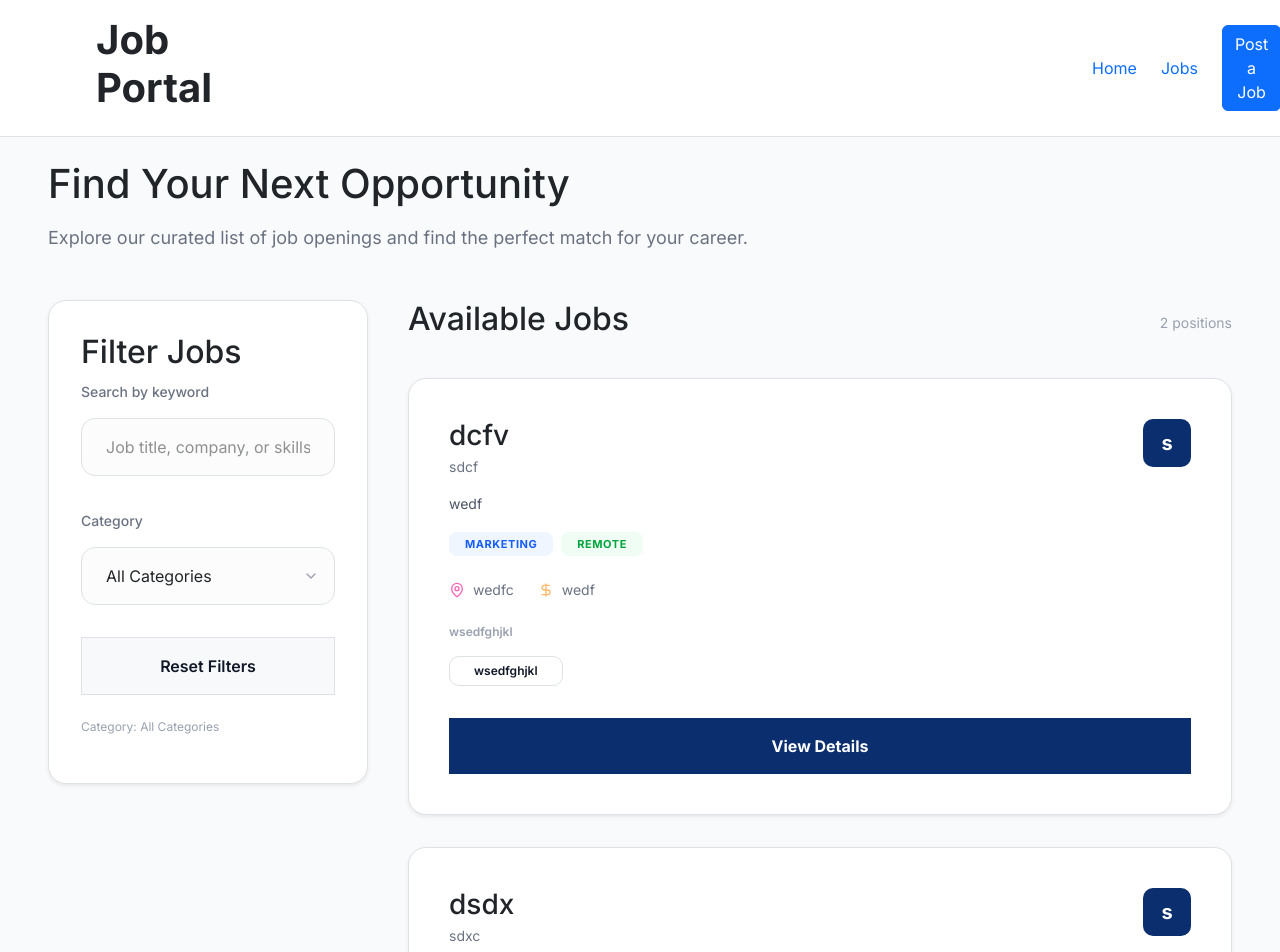
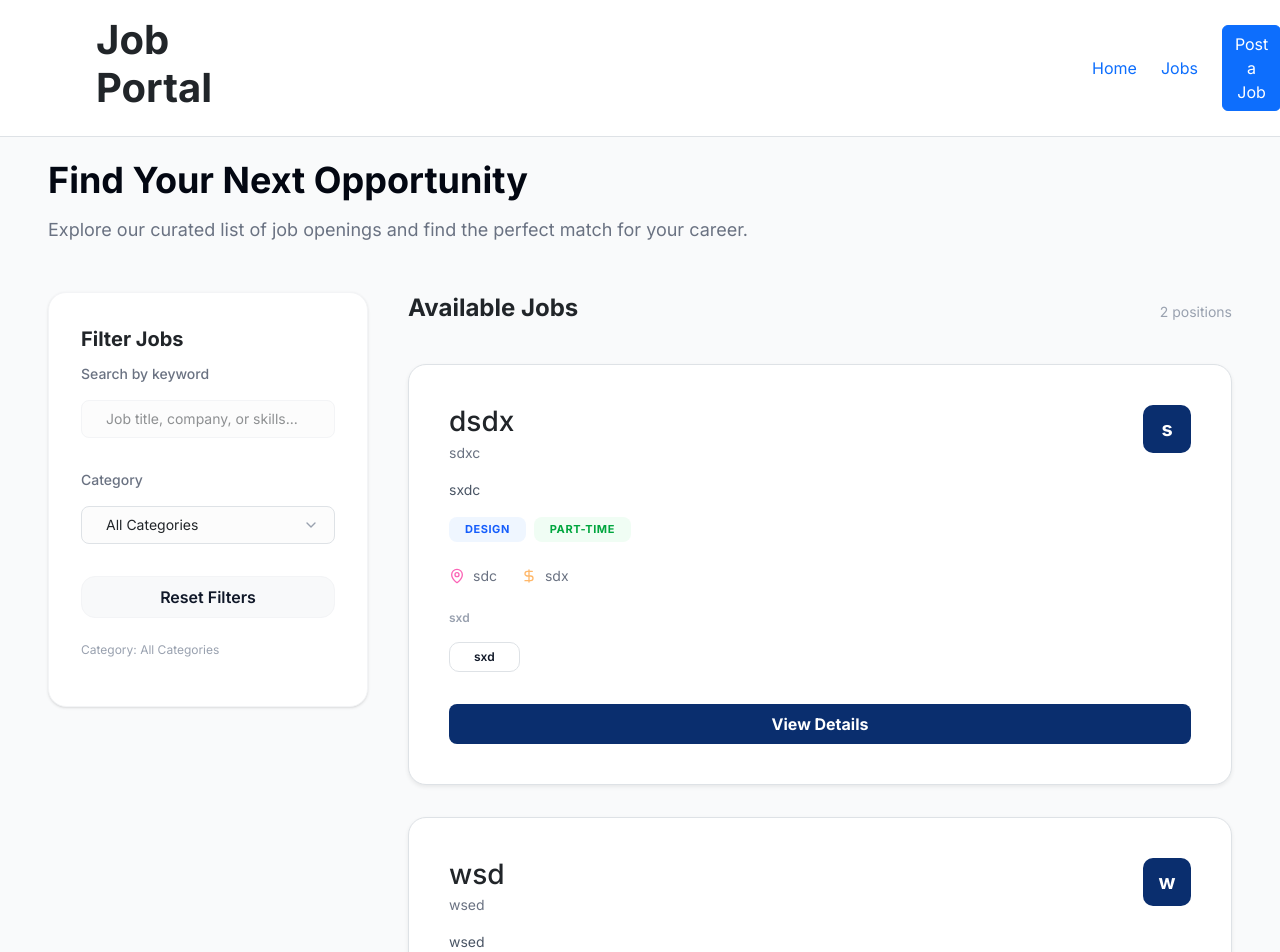
Before and after one commit to xamidovakbar134-tech/1-loyiha, a Next.js app: page /jobs in a window 1280 px wide. Shown: the top 952 px of the page. Built offline with nearby package versions, Linux system fonts and the light colour scheme; data requests are answered from the project's data file.

Commit message:
xatolar tuzatilindi

```diff
--- a/app/Banner.tsx
+++ b/app/Banner.tsx
@@ -22,9 +22,9 @@ const CareerBanner = () => {
             </button>
           </Link>
           <Link href={"/admin/createJob"}>
-          <button className="px-3 py-2 rounded-2 bg-transparent! border border-blue-300/50! text-white font-semibold! rounded-md! hover:bg-white/10! transition-all! duration-200!">
-            Post a Job
-          </button>
+            <button className="px-3 py-2 rounded-2 bg-transparent! border border-blue-300/50! text-white font-semibold! rounded-md! hover:bg-white/10! transition-all! duration-200!">
+              Post a Job
+            </button>
           </Link>
         </div>
       </div>
--- a/app/Footer.tsx
+++ b/app/Footer.tsx
@@ -18,7 +18,7 @@ const Footer = () => {
           <ul className="flex flex-col gap-3">
             <li>
               <a
-                href="#"
+                href="jobs"
                 className="hover:text-white!  text-white transition-colors! duration-200! text-decoration-none"
               >
                 Browse Jobs
@@ -26,7 +26,7 @@ const Footer = () => {
             </li>
             <li>
               <a
-                href="#"
+                href="/admin/createJob"
                 className="hover:text-white! text-white transition-colors! duration-200! text-decoration-none"
               >
                 Post a Job
--- a/app/admin/adminJobs/page.tsx
+++ b/app/admin/adminJobs/page.tsx
@@ -43,7 +43,6 @@ const JobsManagement = () => {
         setJobs(jobs.filter((job) => job.id !== id));
       } catch (error) {
         console.log(error);
-
       }
     }
   };
@@ -61,7 +60,9 @@ const JobsManagement = () => {
     <div className=" min-h-screen">
       <div className="mb-8 flex justify-between items-end">
         <div>
-          <h1 className="text-3xl! font-bold! text-gray-900!">Jobs Management</h1>
+          <h1 className="text-3xl! font-bold! text-gray-900!">
+            Jobs Management
+          </h1>
           <p className="text-gray-500! mt-1">Manage all your job postings</p>
         </div>
         <Link href={"/admin/createJob"} className="text-decoration-none">
--- a/app/jobs/[id]/page.tsx
+++ b/app/jobs/[id]/page.tsx
@@ -55,32 +55,32 @@ export default function JobDetailsPage() {
           <ArrowLeft size={16} className="mr-2" /> Back to Jobs
         </Link>
 
-        <div className="bg-white rounded-2xl border border-gray-100 shadow-sm p-10 mb-8">
-          <div className="flex justify-between items-start">
+        <div className="bg-white rounded-2xl! border border-gray-100! shadow-sm! p-10 mb-8">
+          <div className="flex justify-between items-start!">
             <div>
-              <h1 className="text-4xl font-bold text-gray-900 mb-3">
+              <h1 className="text-4xl! font-bold! text-gray-900! mb-3">
                 {job.title}
               </h1>
-              <p className="text-[#0a2e6e] text-xl font-semibold mb-6">
+              <p className="text-[#0a2e6e] text-xl! font-semibold! mb-6">
                 {job.company}
               </p>
 
               <div className="flex gap-3">
-                <span className="px-3 py-1.5 bg-[#eef2ff] text-[#3730a3] rounded-md text-xs font-bold">
+                <span className="px-3 py-1.5 bg-[#eef2ff] text-[#3730a3] rounded-md! text-xs! font-bold!">
                   {job.category}
                 </span>
-                <span className="px-3 py-1.5 bg-[#f0f9ff] text-[#0369a1] rounded-md text-xs font-bold">
+                <span className="px-3 py-1.5 bg-[#f0f9ff] text-[#0369a1] rounded-md! text-xs! font-bold!">
                   {job.location}
                 </span>
               </div>
             </div>
-            <div className="text-[#c2410c] text-3xl font-extrabold">
+            <div className="text-[#c2410c] text-3xl! font-extrabold!">
               {job.salary}
             </div>
           </div>
 
           <div className="mt-10 border-t border-gray-100 pt-8">
-            <button className="bg-[#0a2e6e] hover:bg-[#07245a] text-white px-16 py-3 rounded-xl font-bold text-lg transition shadow-lg">
+            <button className="bg-[#0a2e6e] hover:bg-[#07245a] text-white px-16 py-2 rounded-xl! font-bold! text-lg! transition! shadow-lg1">
               Apply Now
             </button>
           </div>
@@ -88,26 +88,26 @@ export default function JobDetailsPage() {
 
         <div className="grid grid-cols-1 lg:grid-cols-[1fr,350px] gap-8">
           <div className="space-y-8">
-            <div className="bg-white rounded-2xl border border-gray-100 shadow-sm p-10">
-              <h2 className="text-2xl font-bold text-gray-900 mb-6">
+            <div className="bg-white rounded-2xl! border border-gray-100 shadow-sm! p-10">
+              <h2 className="text-2xl! font-bold! text-gray-900! mb-6">
                 Job Description
               </h2>
-              <p className="text-gray-600 leading-relaxed text-lg">
+              <p className="text-gray-600! leading-relaxed! text-lg!">
                 {job.description}
               </p>
             </div>
 
-            <div className="bg-white rounded-2xl border border-gray-100 shadow-sm p-10">
-              <h2 className="text-2xl font-bold text-gray-900 mb-6">
+            <div className="bg-white rounded-2xl! border border-gray-100! shadow-sm! p-10">
+              <h2 className="text-2xl! font-bold! text-gray-900! mb-6">
                 Requirements
               </h2>
               <ul className="space-y-4">
                 {job.skills?.map((skill, index) => (
                   <li
                     key={index}
-                    className="flex items-center text-gray-600 text-lg"
+                    className="flex items-center text-gray-600! text-lg!"
                   >
-                    <span className="size-1.5 bg-blue-900 rounded-full mr-3 shrink-0"></span>
+                    <span className="size-1.5! bg-blue-900 rounded-full! mr-3 shrink-0!"></span>
                     {skill}
                   </li>
                 ))}
@@ -117,14 +117,14 @@ export default function JobDetailsPage() {
 
           <aside>
             <div className="bg-white rounded-2xl border border-gray-100 shadow-sm p-8 sticky top-10">
-              <h2 className="text-xl font-bold text-gray-900 mb-8">
+              <h2 className="text-xl! font-bold! text-gray-900! mb-8">
                 Job Details
               </h2>
 
               <div className="space-y-8">
                 <div>
-                  <p className="text-gray-400 text-sm mb-1.5">Location</p>
-                  <p className="font-bold text-gray-900">{job.location}</p>
+                  <p className="text-gray-400! text-sm! mb-1.5">Location</p>
+                  <p className="font-bold! text-gray-900!">{job.location}</p>
                 </div>
                 <div>
                   <p className="text-gray-400 text-sm mb-1.5">Job Type</p>
--- a/app/jobs/page.tsx
+++ b/app/jobs/page.tsx
@@ -50,24 +50,23 @@ const JobsPage = () => {
       </div>
     );
 
-
   return (
     <div className="bg-[#f9fafb] min-h-screen font-sans p-12 mt-28">
-      <Header/>
-      <div className="max-w-7xl mx-auto">
+      <Header />
+      <div className="max-w-7xl! mx-auto">
         <header className="mb-12">
-          <h1 className="text-4xl font-bold text-gray-950 mb-3">
+          <h1 className="text-4xl! font-bold! text-gray-950! mb-3">
             Find Your Next Opportunity
           </h1>
-          <p className="text-gray-500 text-lg">
+          <p className="text-gray-500! text-lg!">
             Explore our curated list of job openings and find the perfect match
             for your career.
           </p>
         </header>
 
         <div className="flex gap-10">
-          <aside className="w-[320px] shrink-0 bg-white p-8 rounded-2xl border border-gray-100 shadow-sm h-fit">
-            <h2 className="text-xl font-bold mb-8">Filter Jobs</h2>
+          <aside className="w-[320px] shrink-0! bg-white p-8 rounded-2xl! border border-gray-100! shadow-sm! h-fit!">
+            <h2 className="text-xl! font-bold! mb-8">Filter Jobs</h2>
 
             <div className="space-y-8">
               <div>
@@ -79,19 +78,19 @@ const JobsPage = () => {
                   value={searchTerm}
                   onChange={(e) => setSearchTerm(e.target.value)}
                   placeholder="Job title, company, or skills..."
-                  className="w-full px-4 py-3 bg-[#fcfcfc] border border-gray-100 rounded-xl text-sm outline-none focus:border-blue-200 transition"
+                  className="w-full px-4 py-2 bg-[#fcfcfc] border border-gray-100! rounded-3 text-sm! outline-none! focus:border-blue-200! transition!"
                 />
               </div>
 
               <div>
-                <label className="text-sm font-medium text-gray-500 mb-3 block">
+                <label className="text-sm! font-medium! text-gray-500! mb-3 block!">
                   Category
                 </label>
                 <div className="relative">
                   <select
                     value={selectedCategory}
                     onChange={(e) => setSelectedCategory(e.target.value)}
-                    className="w-full px-4 py-3 bg-[#fcfcfc] border border-gray-100 rounded-xl text-sm appearance-none outline-none"
+                    className="w-full px-4 py-2 bg-[#fcfcfc] border border-gray-100 rounded-3 text-sm! appearance-none! outline-none!"
                   >
                     <option>All Categories</option>
                     <option>Technology</option>
@@ -99,7 +98,7 @@ const JobsPage = () => {
                     <option>Marketing</option>
                     <option>Sales</option>
                   </select>
-                  <ChevronDown className="absolute right-4 top-1/2 -translate-y-1/2 size-4 text-gray-400" />
+                  <ChevronDown className="absolute! right-4! top-1/2 -translate-y-1/2 size-4 text-gray-400" />
                 </div>
               </div>
 
@@ -108,12 +107,12 @@ const JobsPage = () => {
                   setSearchTerm("");
                   setSelectedCategory("All Categories");
                 }}
-                className="w-full py-3 bg-[#f8f9fa] hover:bg-gray-100 text-gray-900 font-semibold rounded-xl border border-gray-100 transition"
+                className="w-full py-2 bg-[#f8f9fa] hover:bg-gray-100! text-gray-900! font-semibold! rounded-xl! border border-gray-100! transition!"
               >
                 Reset Filters
               </button>
 
-              <p className="text-xs text-gray-400 pt-4">
+              <p className="text-xs text-gray-400! pt-4">
                 Category: {selectedCategory}
               </p>
             </div>
@@ -121,8 +120,8 @@ const JobsPage = () => {
 
           <main className="flex-1">
             <div className="flex items-center justify-between mb-8">
-              <h2 className="text-2xl font-bold">Available Jobs</h2>
-              <span className="text-gray-400 text-sm">
+              <h2 className="text-2xl! font-bold!">Available Jobs</h2>
+              <span className="text-gray-400 text-sm!">
                 {filteredJobs.length} positions
               </span>
             </div>
@@ -192,7 +191,7 @@ const JobsPage = () => {
                     </div>
                   </div>
                   <Link href={`/jobs/${job.id}`} className="w-full ...">
-                    <button className="w-full py-3 bg-[#0a2e6e] hover:bg-[#07245a] text-white rounded-xl font-bold transition">
+                    <button className="w-full py-2 bg-[#0a2e6e] hover:bg-[#07245a] text-white rounded-3 font-bold! transition">
                       View Details
                     </button>
                   </Link>
--- a/db.json
+++ b/db.json
@@ -9,20 +9,6 @@
     }
   ],
   "jobs": [
-    {
-      "title": "dcfv",
-      "company": "sdcf",
-      "location": "wedfc",
-      "salary": "wedf",
-      "category": "Marketing",
-      "type": "Remote",
-      "description": "wedf",
-      "requirements": "wsedfghjkl",
-      "skills": [
-        "wsedfghjkl"
-      ],
-      "id": "YKJAP2LbngY"
-    },
     {
       "title": "dsdx",
       "company": "sdxc",
@@ -36,6 +22,20 @@
         "sxd"
       ],
       "id": "NFp1T8BEtKA"
+    },
+    {
+      "title": "wsd",
+      "company": "wsed",
+      "location": "wsed",
+      "salary": "100",
+      "category": "Design",
+      "type": "Part-time",
+      "description": "wsed",
+      "requirements": "sdx",
+      "skills": [
+        "sdx"
+      ],
+      "id": "YDQ7g0ouv7Y"
     }
   ],
   "$schema": "./node_modules/json-server/schema.json"
--- a/package.json
+++ b/package.json
@@ -6,7 +6,8 @@
     "dev": "next dev",
     "build": "next build",
     "start": "next start",
-    "lint": "eslint"
+    "lint": "eslint",
+    "server": "json-server --watch db.json --port 4000"
   },
   "dependencies": {
     "bootstrap": "^5.3.8",
```
Also changed, not shown: app/Header.tsx (+5 -2 lines), app/Section.tsx (+26 -15 lines), app/admin/createJob/page.tsx (+3 -4 lines).
